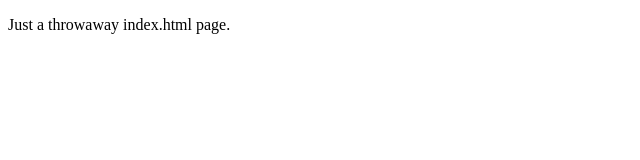
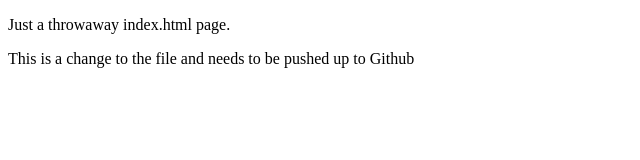
Before and after one commit to melleehall/learn-github, a plain HTML site: page index.html in a window 1280 px wide. Shown: the whole page, without its empty margins (0-640 px from the left). Drawn offline with Linux system fonts and the light colour scheme.

Commit message:
added paragraph to index.html

```diff
--- a/index.html
+++ b/index.html
@@ -5,5 +5,6 @@
 </head>
 <body>
   <p>Just a throwaway index.html page.</p>
+  <p> This is a change to the file and needs to be pushed up to Github </p>
 </body>
 </html>
```
